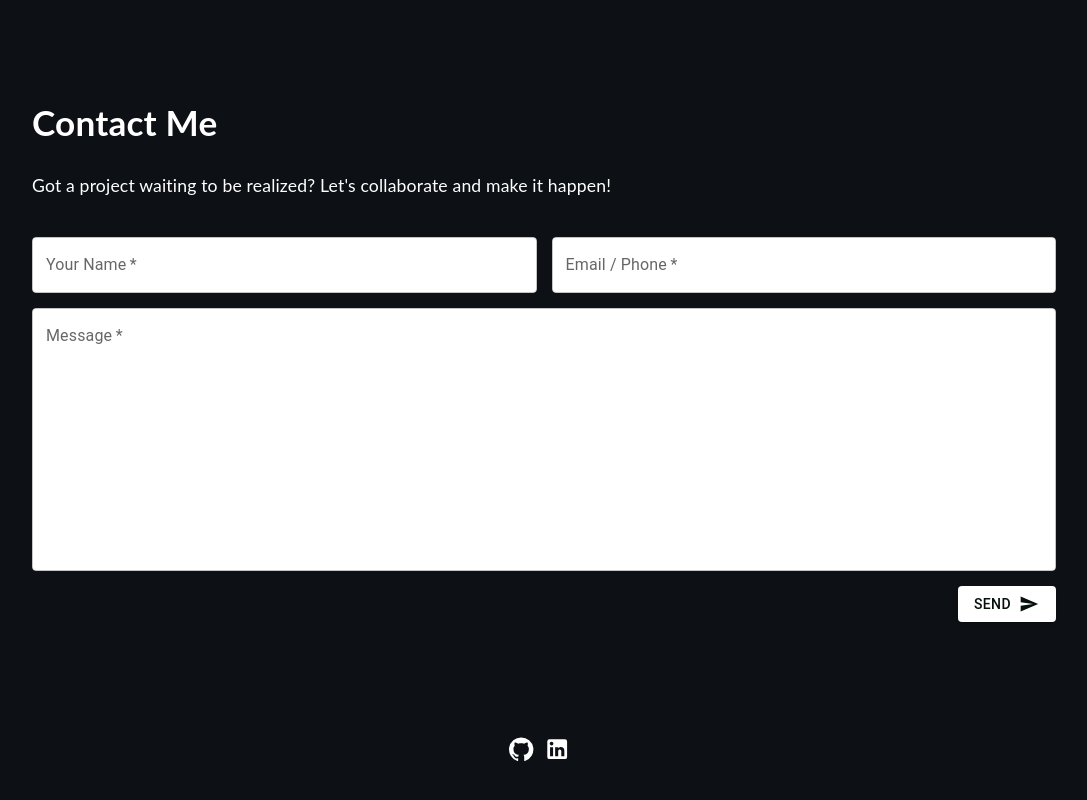
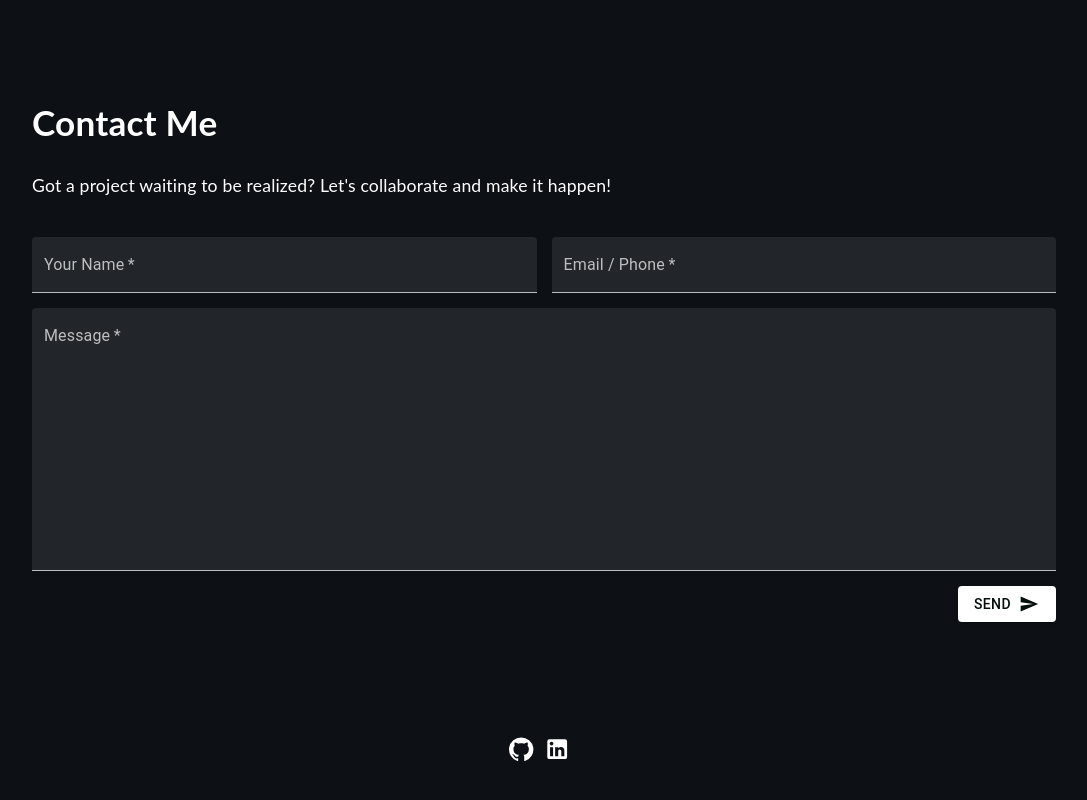
Before and after one commit to Sujithrt/portfolio, a React (Create React App) app: page / in a window 1280 px wide. Shown: the part 4871-5671 px from the top of the page, without its empty margins (96-1183 px from the left). Built offline with nearby package versions, Linux system fonts and the light colour scheme.

Commit message:
fixed contact form UI bug

```diff
--- a/src/components/Contact.tsx
+++ b/src/components/Contact.tsx
@@ -5,8 +5,14 @@ import Box from '@mui/material/Box';
 import Button from '@mui/material/Button';
 import SendIcon from '@mui/icons-material/Send';
 import TextField from '@mui/material/TextField';
+import { ThemeProvider, createTheme } from '@mui/material';
 
 function Contact({ mode }: { mode: string }) {
+  const appTheme = createTheme({
+    palette: {
+      mode: mode === "light" ? 'light' : 'dark',
+    },
+  });
 
   const [name, setName] = useState<string>('');
   const [email, setEmail] = useState<string>('');
@@ -48,6 +54,7 @@ function Contact({ mode }: { mode: string }) {
   };
 
   return (
+    <ThemeProvider theme={appTheme}>
       <div id="contact">
         <div className="items-container">
           <div className="contact_wrapper">
@@ -63,7 +70,8 @@ function Contact({ mode }: { mode: string }) {
               <div className='form-flex'>
                 <TextField
                   required
-                id="outlined-required"
+                  id="filled-required"
+                  variant='filled'
                   label="Your Name"
                   placeholder="What's your name?"
                   value={name}
@@ -75,7 +83,8 @@ function Contact({ mode }: { mode: string }) {
                 />
                 <TextField
                   required
-                id="outlined-required"
+                  id="filled-required"
+                  variant='filled'
                   label="Email / Phone"
                   placeholder="How can I reach you?"
                   value={email}
@@ -88,7 +97,8 @@ function Contact({ mode }: { mode: string }) {
               </div>
               <TextField
                 required
-              id="outlined-multiline-static"
+                id="filled-multiline-static"
+                variant='filled'
                 label="Message"
                 placeholder="Send me any inquiries or questions"
                 multiline
@@ -108,6 +118,7 @@ function Contact({ mode }: { mode: string }) {
           </div>
         </div>
       </div>
+    </ThemeProvider>
   );
 }
 
```
Lines whose indentation alone changed are shown as unchanged.
